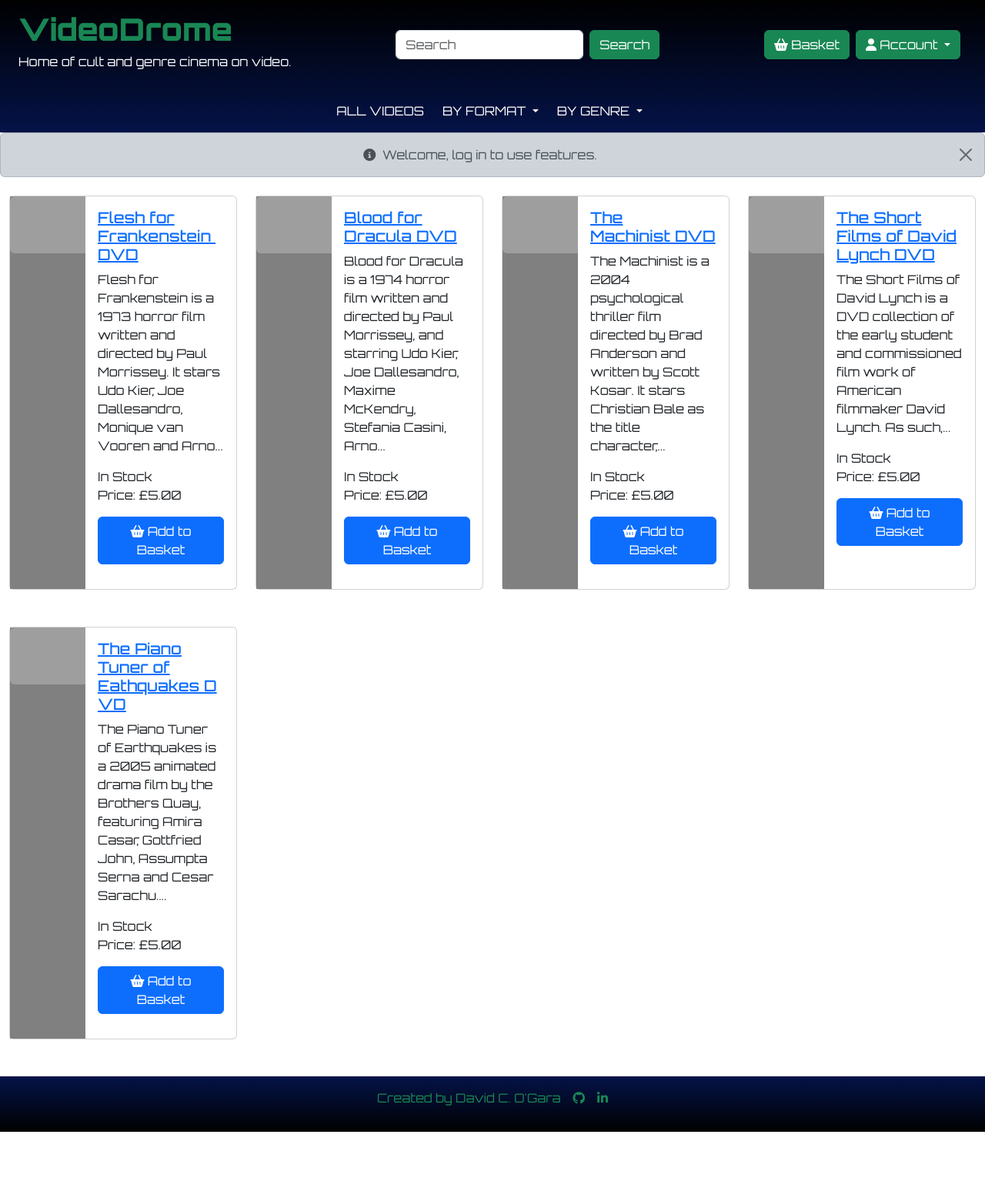
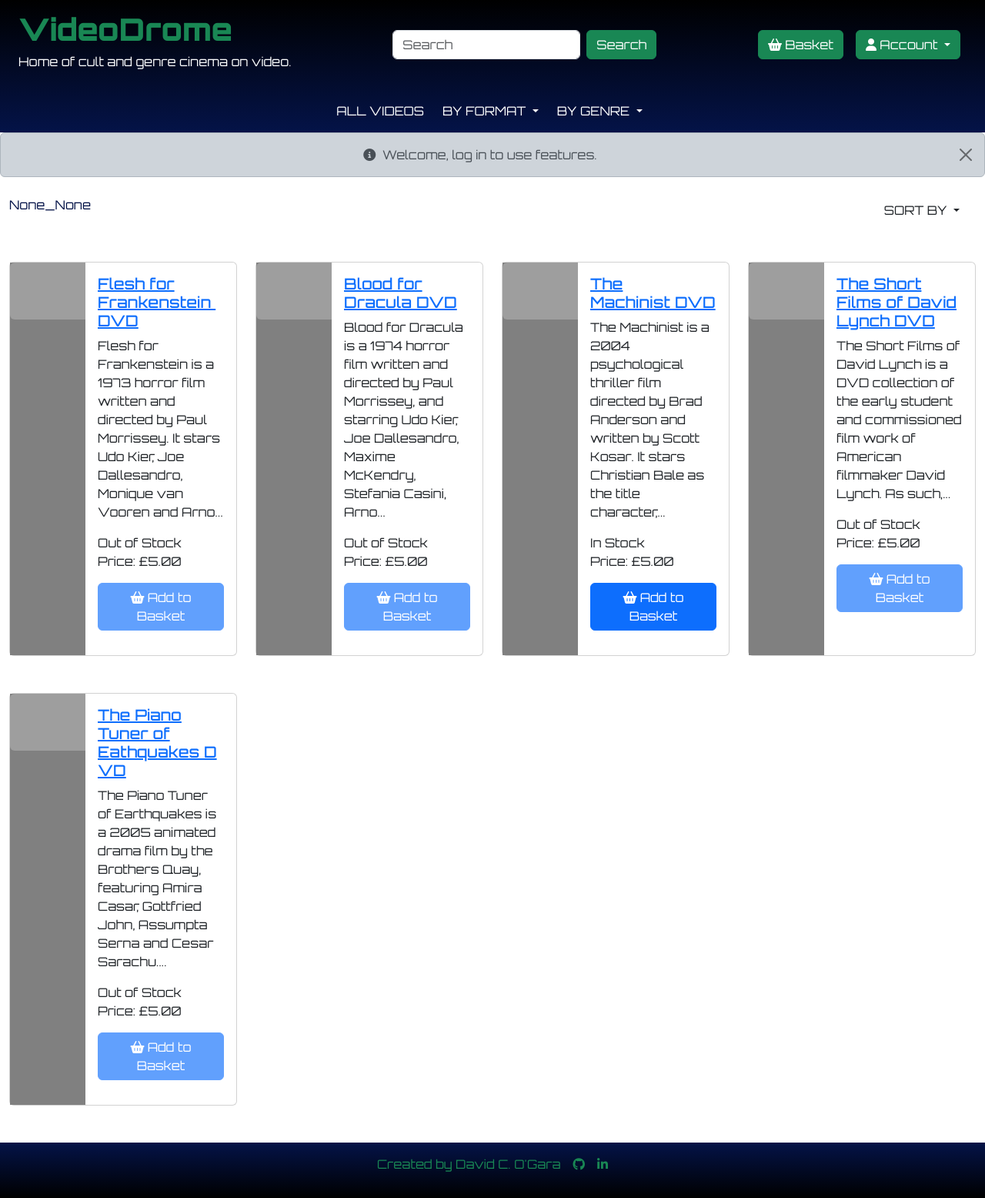
Before and after one commit to 0davidog/CI_PP5_VideoDrome, a Django app: page /videos/ in a window 1280 px wide. Shown: the whole page at 77% size. Before the commit the page ends 1470 px from the top, so only its background shows below. Run offline with Django 5.2, Linux system fonts and the light colour scheme; data comes from the database, SQL or seed files in the repository; both versions use the stored data as it was after the commit; some libraries are stand-ins or nearby versions; grey boxes are pictures that could not be loaded.

Commit message:
Add sorting function

```diff
--- a/templates/base.html
+++ b/templates/base.html
@@ -64,7 +64,7 @@
               </li>
               <li class="nav-item">
                 <div class="dropdown">
-                <button class="btn btn-success dropdown-toggle me-2" type="button" data-bs-toggle="dropdown" aria-expanded="false">
+                <button class="btn btn-success dropdown-toggle ms-2 me-2" type="button" data-bs-toggle="dropdown" aria-expanded="false">
                   <i class="fa-solid fa-user"></i>&nbsp;Account
                 </button>
                 <ul class="dropdown-menu">
--- a/videos/models.py
+++ b/videos/models.py
@@ -64,6 +64,7 @@
     format = models.CharField(choices=FORMAT_CHOICES, max_length=250, default="DVD", null=False)
     discs = models.IntegerField(default=1, null=False)
     price = models.DecimalField(default=0.0, null=False, max_digits=4, decimal_places=2)
+    stock = models.IntegerField(default=0, null=False)
     cover = models.ImageField(null=True, blank=True)
     cover_url = models.URLField(max_length=1024, null=True, blank=True)
     overview = models.TextField(blank=True)
@@ -96,6 +97,12 @@
 
         return excerpt
 
+    def in_stock(self):
+        if self.stock > 0:
+            return True
+        else:
+            return False
+
 
 class UserRating(models.Model):
     """
--- a/videos/templates/videos/video_detail.html
+++ b/videos/templates/videos/video_detail.html
@@ -51,17 +51,15 @@
             <p>Director: {{ video.director }}</p>
             <p>Release Year: {{ video.release_year }}</p>
             <p>Certificate: {{ video.certificate }}</p>
-            <p class="mt-5">In Stock</p>
+            <p class="mt-5">{% if video.in_stock %}In Stock{% else %}Out of Stock{% endif %}</p>
             <p>Price: £{{ video.price}}</p>
-            <a href="#" class="btn btn-primary me-2"><i class="fa-solid fa-basket-shopping"></i>&nbsp;Add to Basket</a>
+            <button href="#" class="btn btn-primary me-2 btn-basket" {% if not video.in_stock %} disabled {% endif %}><i class="fa-solid fa-basket-shopping"></i>&nbsp;Add to Basket</button>
             {% if user.is_authenticated %}
             {% if wishlisted %}
             <span><a href="{% url 'wishlist_video' video.slug %}" class="wishlist-link"><i class="fa-solid fa-heart me-2"></i>In Wishlist</a></span>
             {% else %}
             <span><a href="{% url 'wishlist_video' video.slug %}" class="wishlist-link"><i class="fa-regular fa-heart me-2"></i>Add to Wishlist</a></span>
             {% endif %}
-            {% else %}
-            <span><a href="#" class="wishlist-link"><i class="fa-regular fa-heart me-2"></i>log in to Add to Wishlist</a></span>
             {% endif %}
         </div>
     </div>
--- a/videos/templates/videos/videos.html
+++ b/videos/templates/videos/videos.html
@@ -3,19 +3,40 @@
 
 
 {% block content %}
+
+<div class="container-fluid">
+    <div class="row mb-5">
+        <div class="col">
+            {{ current_sorting }}
+        </div>
+        <div class="col">
             {% if genre_query %}
-<h2 class="text-center mb-5">{{ genre_query | title}}</h2>
+            <h2 class="text-center">{{ genre_query | title}}</h2>
             {% endif %}
             {% if format_query %}
             {% if format_query == "dvd" %}
-<h2 class="text-center mb-5">DVD</h2>
+            <h2 class="text-center">DVD</h2>
             {% elif format_query == "blu-ray" %}
-<h2 class="text-center mb-5">Blu-Ray</h2>
+            <h2 class="text-center">Blu-Ray</h2>
             {% elif format_query == "4k-ultra-hd" %}
-<h2 class="text-center mb-5">4K Ultra HD</h2>
+            <h2 class="text-center">4K Ultra HD</h2>
             {% endif %}
             {% endif %}
-<div class="container-fluid">
+        </div>
+        <div class="col text-end">
+            <div class="dropdown">
+                <button class="btn dropdown-toggle me-2" type="button" data-bs-toggle="dropdown" aria-expanded="false">
+                  SORT BY
+                </button>
+                <ul class="dropdown-menu">
+                  <li><a class="dropdown-item" href="{% url 'videos' %}?sort=price&direction=asc">Price (low to high)</a></li>
+                  <li><a class="dropdown-item" href="{% url 'videos' %}?sort=price&direction=desc">Price (high to low)</a></li>
+                  <li><a class="dropdown-item" href="{% url 'videos' %}?sort=release_year&direction=desc">Year (newest first)</a></li>
+                  <li><a class="dropdown-item" href="{% url 'videos' %}?sort=release_year&direction=asc">Year (oldest first)</a></li>
+                </ul>
+            </div>
+        </div>
+    </div>
     <div class="row">
         {% for video in videos %}
         <div class="col-3 mb-5">
@@ -30,8 +51,8 @@
                             <a href="{% url 'video_detail' video.slug %}" class="video-link">{{ video.title }}&nbsp;{{ video.format }}</a>
                         </h5>
                         <p class="card-text">{{ video.excerpt }}...</p>
-                        <p>In Stock<br>Price: £{{ video.price}}</p>
-                        <a href="#" class="btn btn-primary"><i class="fa-solid fa-basket-shopping"></i>&nbsp;Add to Basket</a>
+                        <p>{% if video.in_stock %}In Stock{% else %}Out of Stock{% endif %}<br>Price: £{{ video.price}}</p>
+                        <button href="#" class="btn btn-primary btn-basket" {% if not video.in_stock %} disabled {% endif %}><i class="fa-solid fa-basket-shopping"></i>&nbsp;Add to Basket</button>
                     </div>
                     </div>
                 </div>
--- a/videos/views.py
+++ b/videos/views.py
@@ -14,8 +14,24 @@
     search_query = None
     format_query = None
     genre_query = None
+    sort = None
+    direction = None
 
     if request.GET:
+
+        if 'sort' in request.GET:
+            sortkey = request.GET['sort']
+            sort = sortkey
+            if sortkey == 'title':
+                sortkey = 'lower_title'
+                videos = videos.annotate(lower_name=Lower('title'))
+
+            if 'direction' in request.GET:
+                direction = request.GET['direction']
+                if direction == 'desc':
+                    sortkey = f'-{sortkey}'
+
+            videos = videos.order_by(sortkey)
 
         if 'genre' in request.GET:
             genre_query = request.GET['genre']
@@ -34,11 +50,14 @@
 
             videos = videos.filter(queries)
 
+    current_sorting = f'{sort}_{direction}'
+
     context = {
         'videos': videos,
         'search': search_query,
         'genre_query': genre_query,
         'format_query': format_query,
+        'current_sorting': current_sorting,
     }
 
     return render(request, 'videos/videos.html', context)
```
Also changed, not shown: db.sqlite3, videos/migrations/0012_video_stock.py (added). Lines whose indentation alone changed are shown as unchanged.
